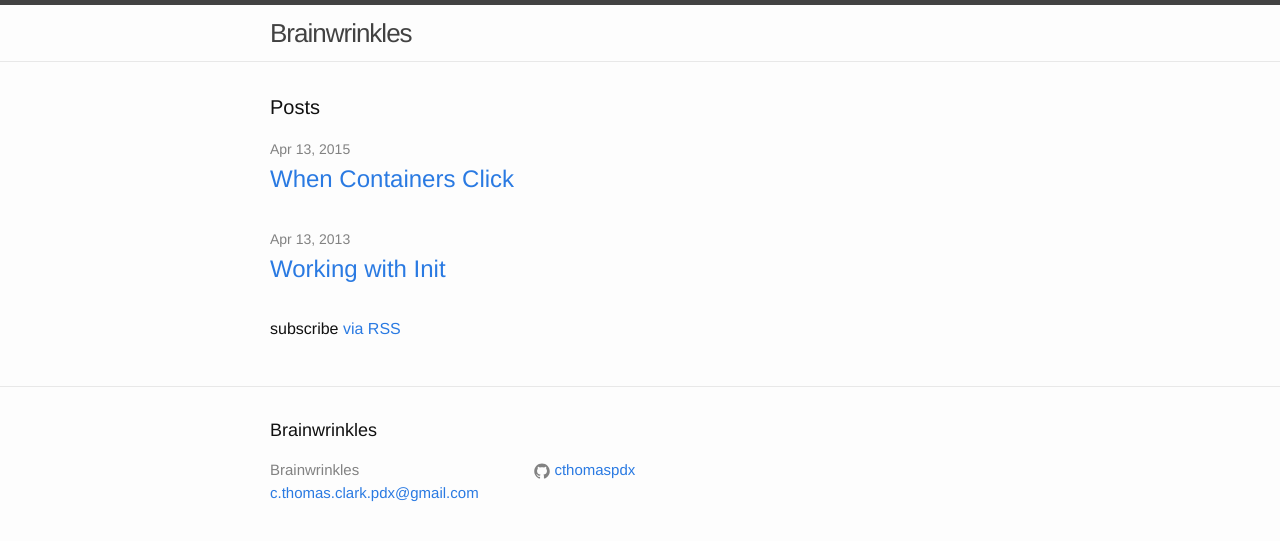
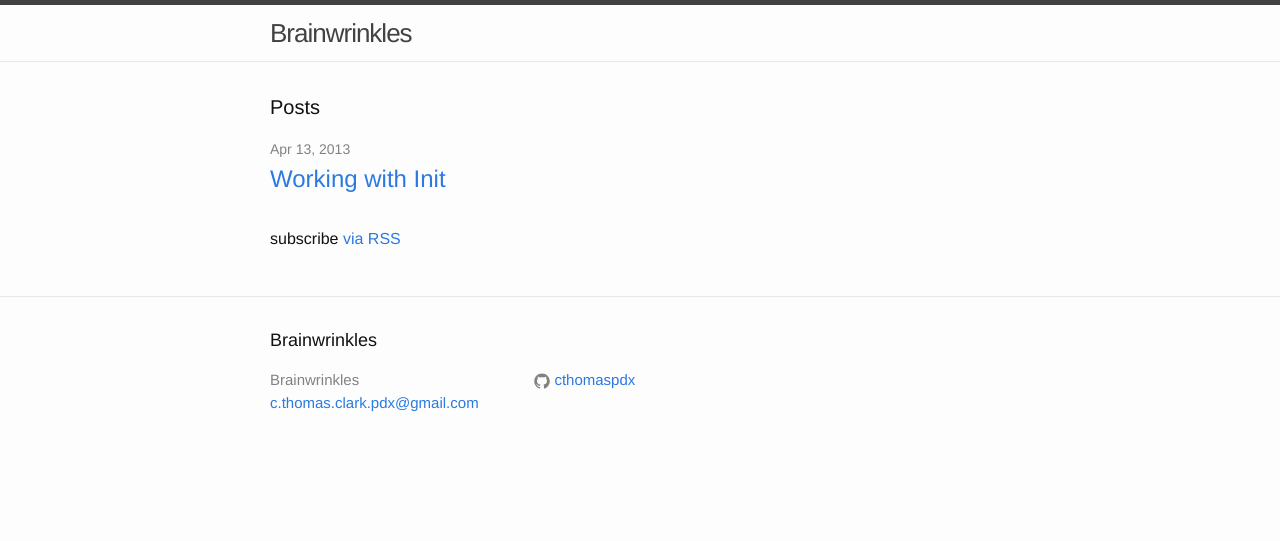
Before and after one commit to cthomaspdx/cthomaspdx.github.io, a Jekyll site: the page built from index.html, in a window 1280 px wide. Shown: the top 541 px of the page. Built offline with Jekyll 4.4.1, drawn with Linux system fonts in a browser that asks for light colours.

Commit message:
remove unfinished post

```diff
--- a/_posts/2019-04-11-working-with-consul-and-traefik.md
+++ b/_posts/2019-04-11-working-with-consul-and-traefik.md
@@ -1,14 +1,13 @@
 ---
 layout: post
 title: "When Containers Click"
-date: 2015-04-13 10:05:01 -0700
+date: 2017-06-12 10:05:01 -0700
 comments: true
 categories:
-published: true
+published: false
 ---
 ##Realizing the benifits of application containerization as cloud systems engineers.
 
-###
 
 In discussing operations around software web applications, many in the field are still reluctant to move to containers like docker or rkt, and container schedulers like Kubrenetes or Nomad. The benefits of containers just aren't very obvious but the added complexity is. So the reluctance seems justified. Furthermore, the marketing of containers seems to be directed towards developers and the benefits of packaging applications with all of their dependencies in a portable format, ending the "works on my machine" narrative. But as the people in charge of the system and operations people the complexities are real.
 
```
